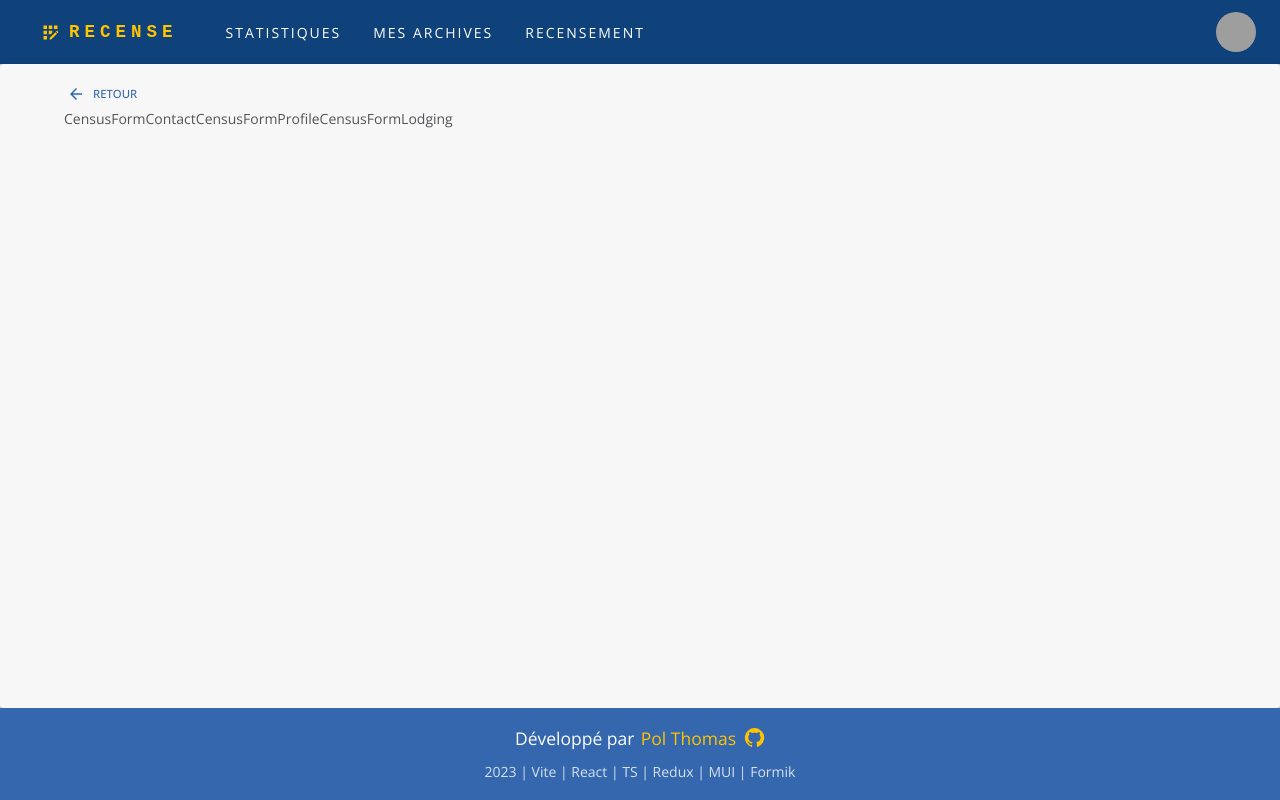
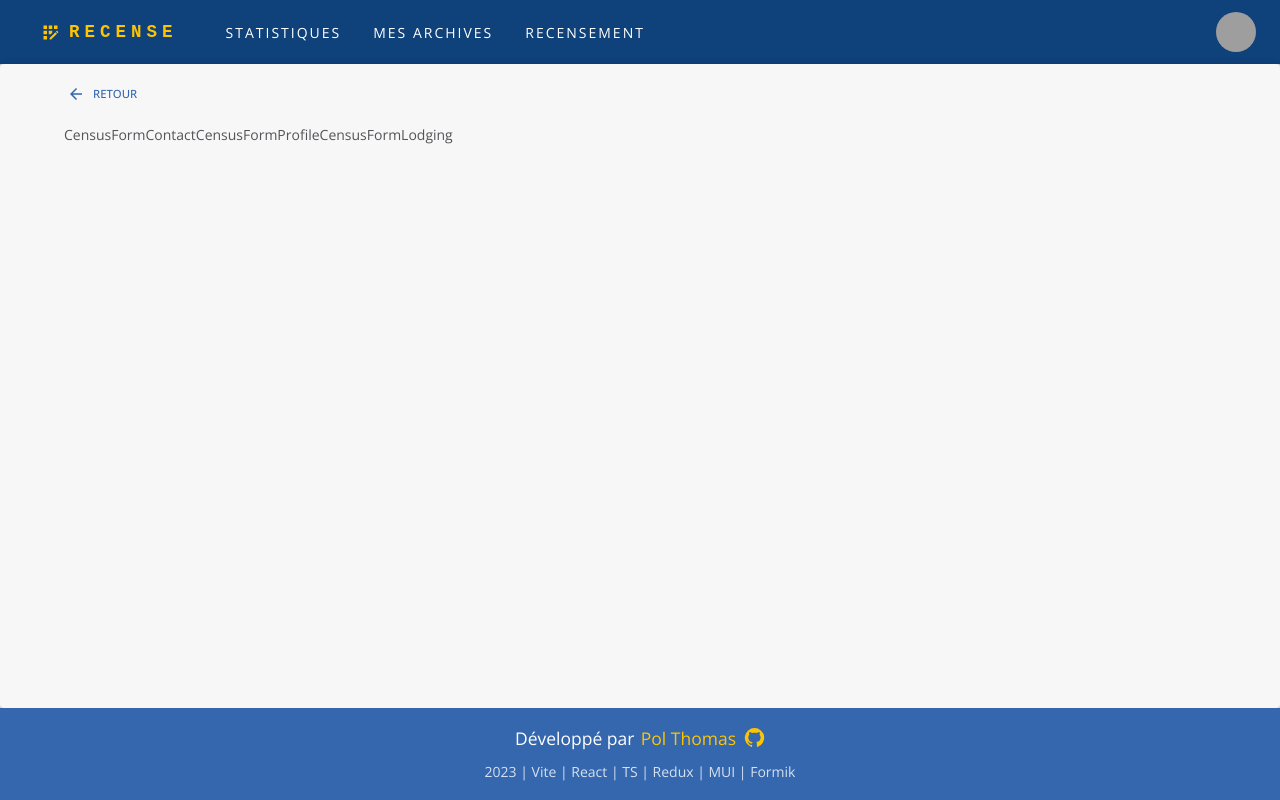
Before and after one commit to PolThm/recense, a React (Vite) app: page /new-census in a window 1280 px wide. Both pictures are taken after a click on the button "COMMENCER". Built offline with nearby package versions, Linux system fonts and the light colour scheme; grey boxes are pictures that could not be loaded.

Commit message:
Small update

```diff
--- a/src/pages/NewCensusPage.tsx
+++ b/src/pages/NewCensusPage.tsx
@@ -19,7 +19,7 @@ const NewCensusPage: FC = () => {
       ) : (
         <Container>
           <BackButton onClick={() => setIsStarted(false)} />
-          <Box>
+          <Box sx={{ mt: 2 }}>
             <CensusFormContact />
             <CensusFormProfile />
             <CensusFormLodging />
```
